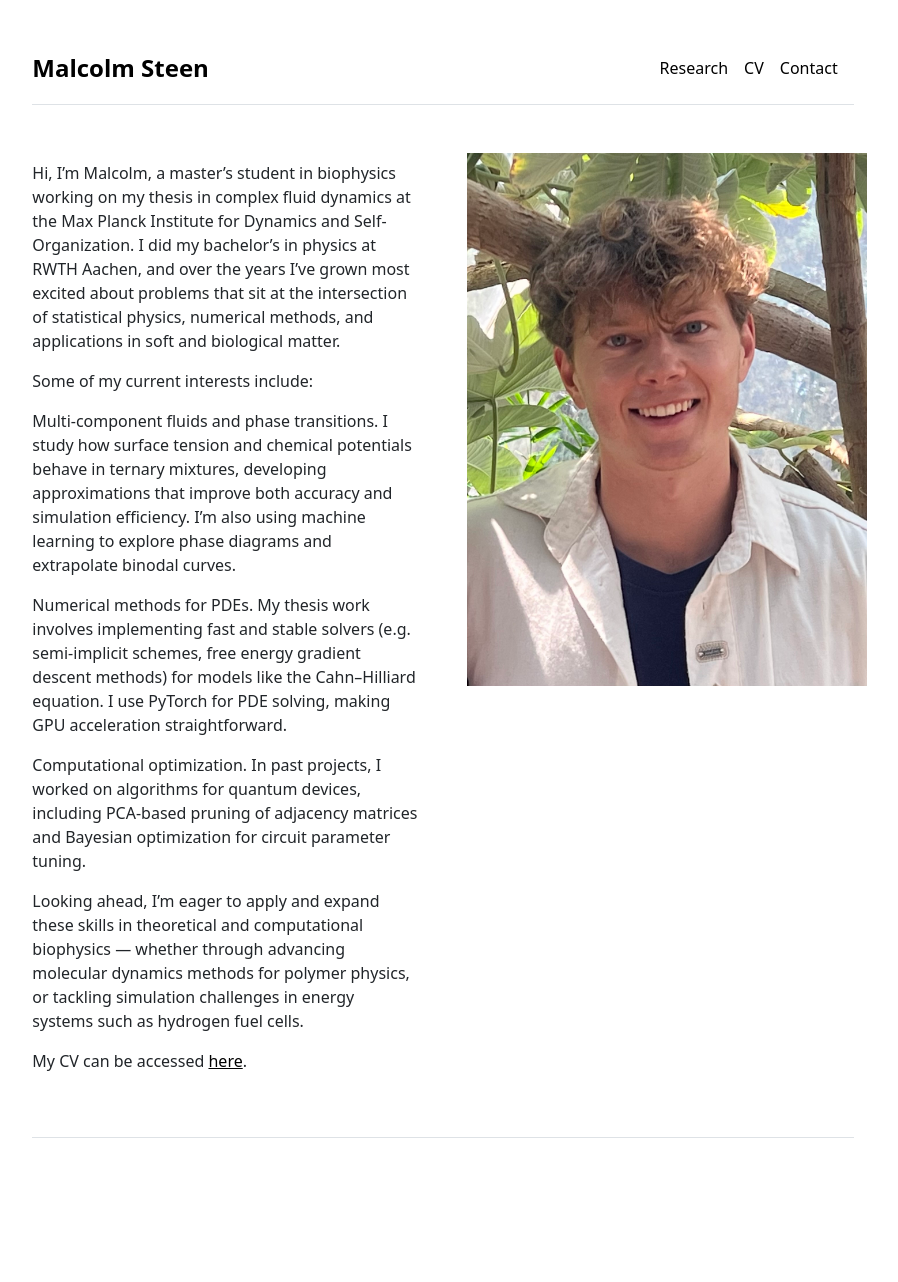
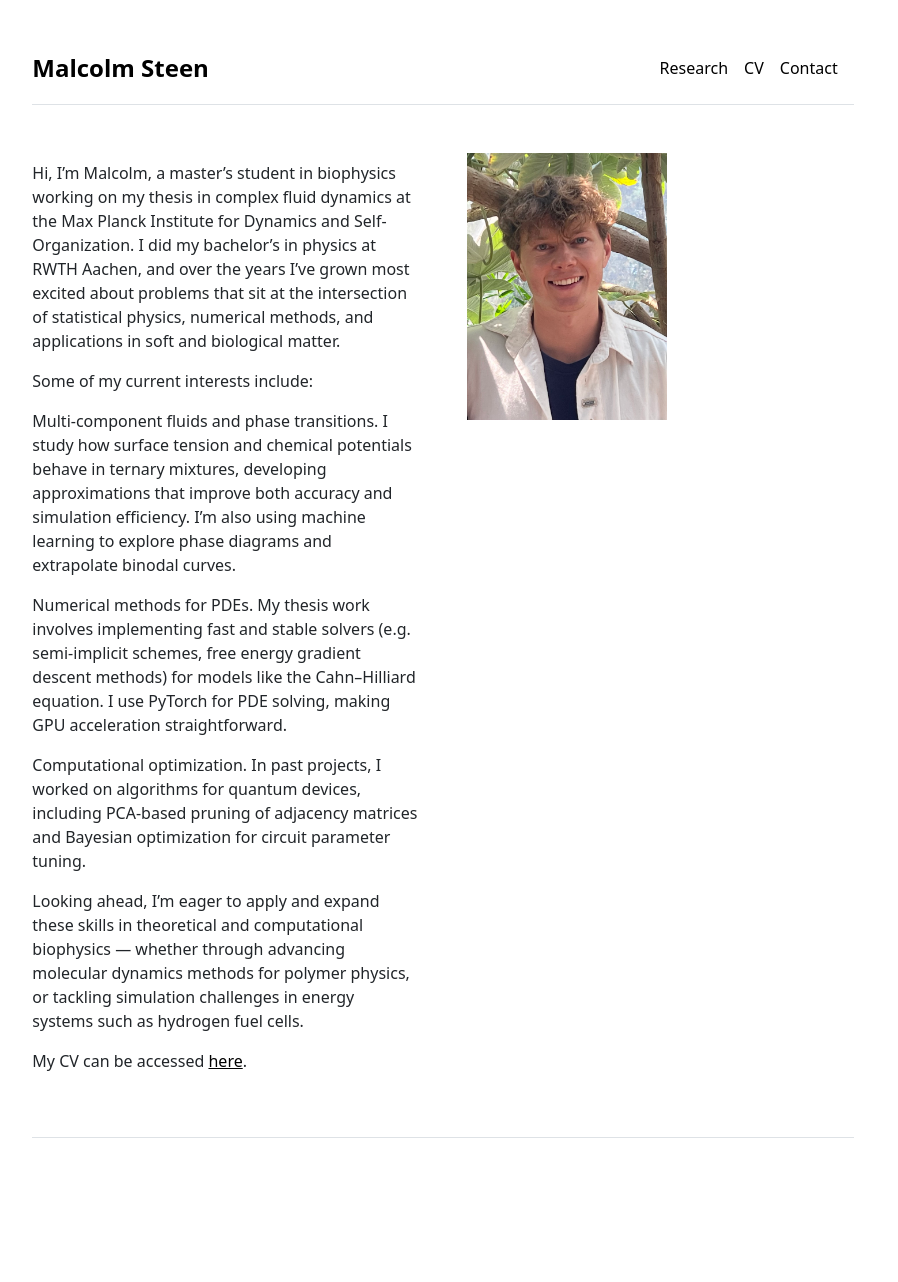
Before and after one commit to steenmalcolm/malcolmsteen, a Jekyll site: the page built from index.md, in a window 1280 px wide. Shown: the whole page, without its empty margins (197-1095 px from the left). Built offline with Jekyll 4.4.1, drawn with Linux system fonts in a browser that asks for light colours.

Commit message:
Change image size

```diff
--- a/_layouts/home.html
+++ b/_layouts/home.html
@@ -9,7 +9,7 @@ layout: default
   </div>
   <div class="col-md-6">
     <img src="{{ site.github.url }}/assets/img/IMG_3789.jpg" alt="Home" class="img-fluid"
-      style="max-width: 400px; height: auto;">
+      style="max-width: 200px; height: auto;">
   </div>
 </div>
 
```
